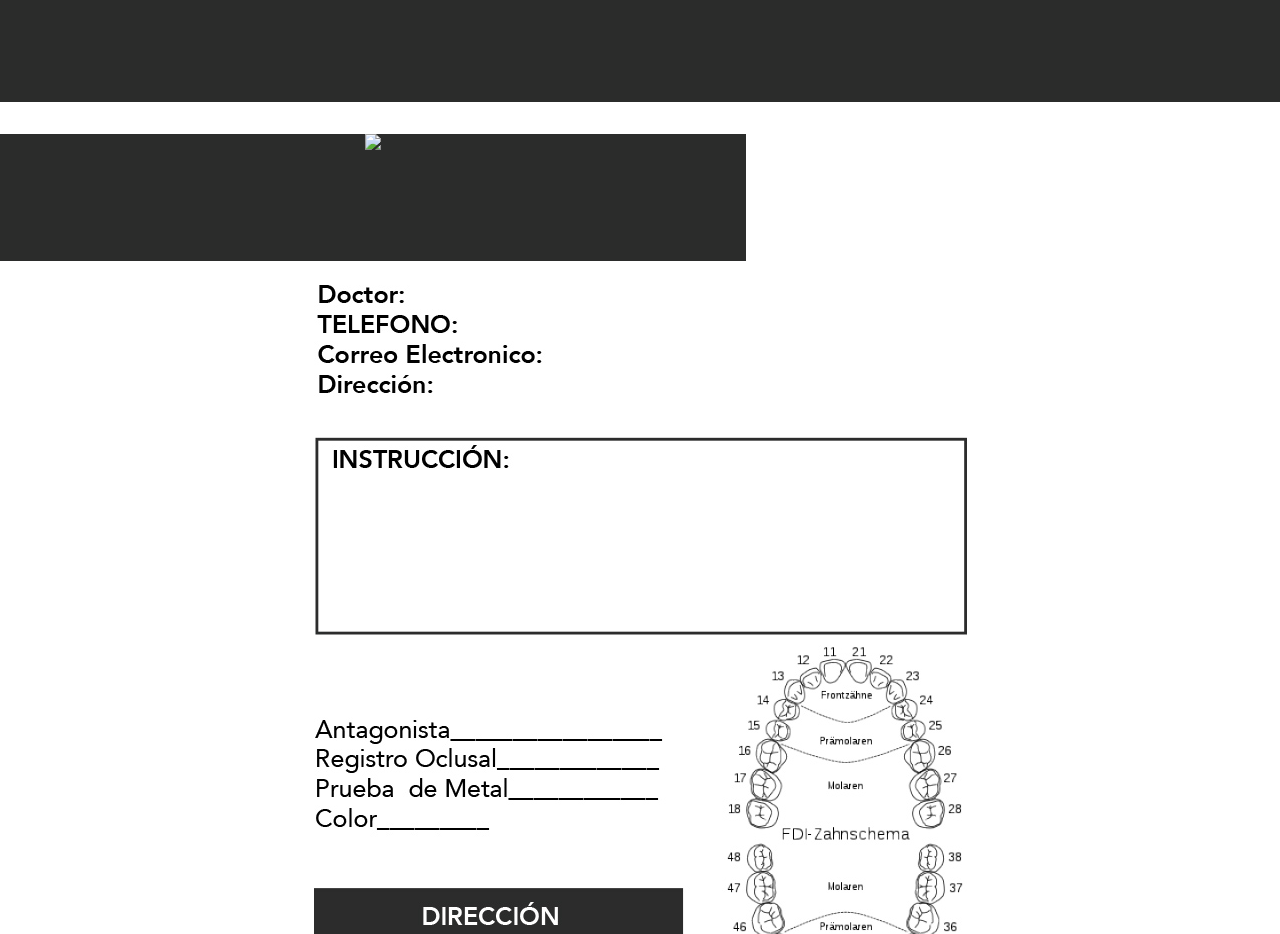
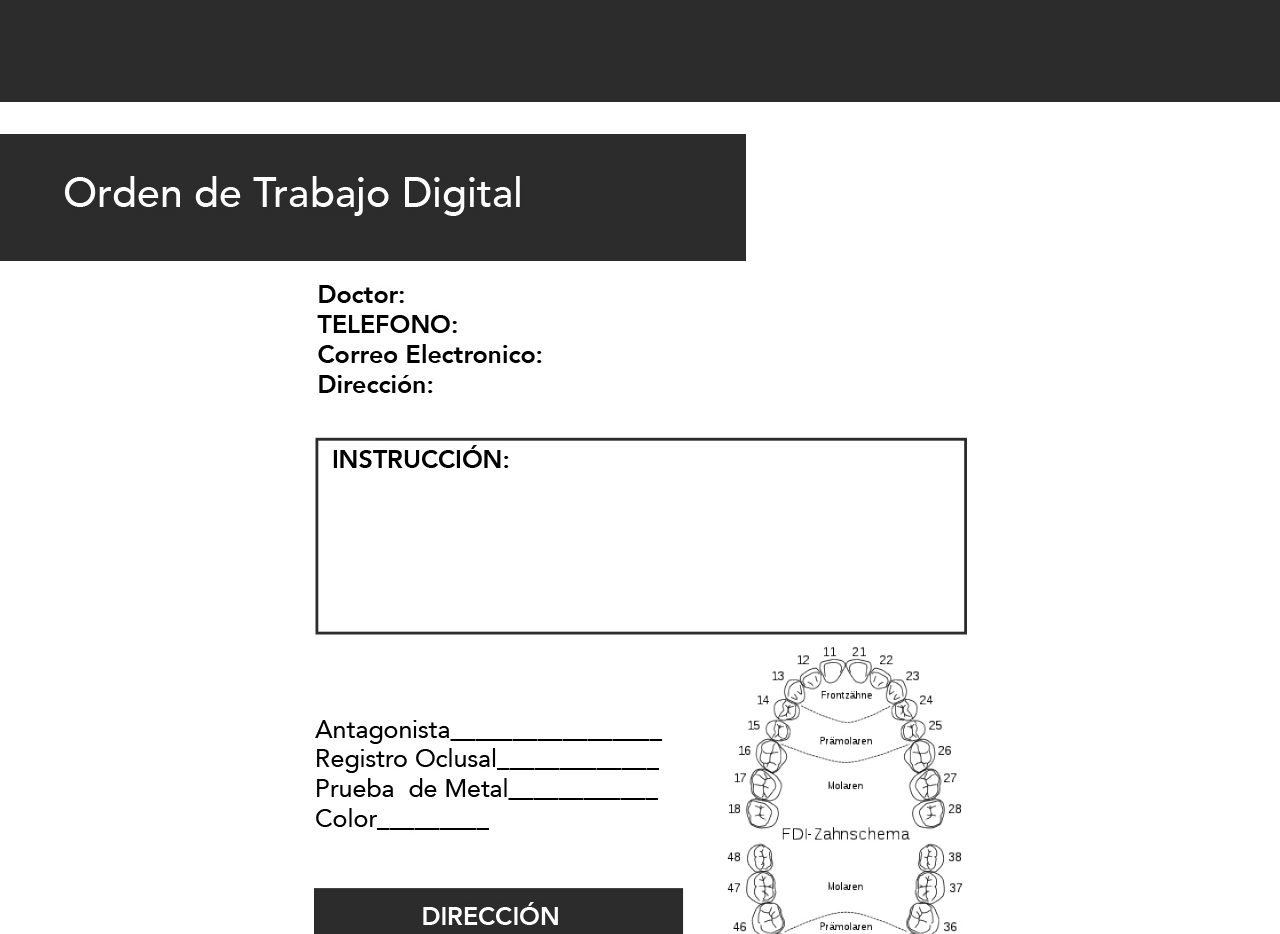
Before and after one commit to Je12emy/DentistWeb, a plain HTML site: page index.html in a window 1280 px wide. Shown: the part 3840-4774 px from the top of the page. Drawn offline with Linux system fonts and the light colour scheme; the site is published under a folder, as on GitHub Pages, so addresses that start at the root find nothing.

Commit message:
Fixed orden

```diff
--- a/index.html
+++ b/index.html
@@ -81,7 +81,7 @@
 	<div id="orden-back">
 
 		<div id="orden">
-			<img src="/recursos/orden.jpg">
+			<img src="recursos/orden.jpg">
 		</div>
 		<div id="Ordentrabajo">
 			<img src="recursos/ordendigital.jpg">
```
